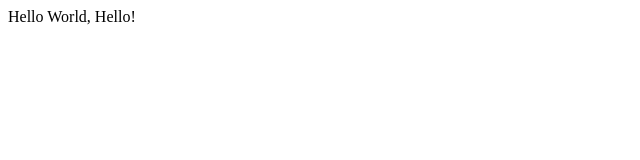
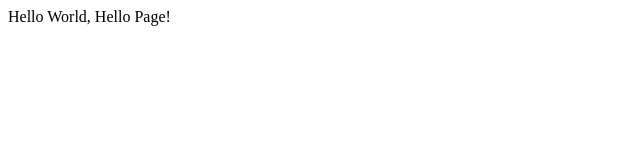
Before and after one commit to jasonhuang0306/FirstRepo, a plain HTML site: page hello.html in a window 1280 px wide. Shown: the full height of the page, 0-640 px from the left. Drawn offline with Linux system fonts and the light colour scheme.

Commit message:
Update hello.html

```diff
--- a/hello.html
+++ b/hello.html
@@ -1,6 +1,6 @@
 <html>
 <head></head>
 <body>
-Hello World, Hello!
+Hello World, Hello Page!
 </body>
 </html>
```
